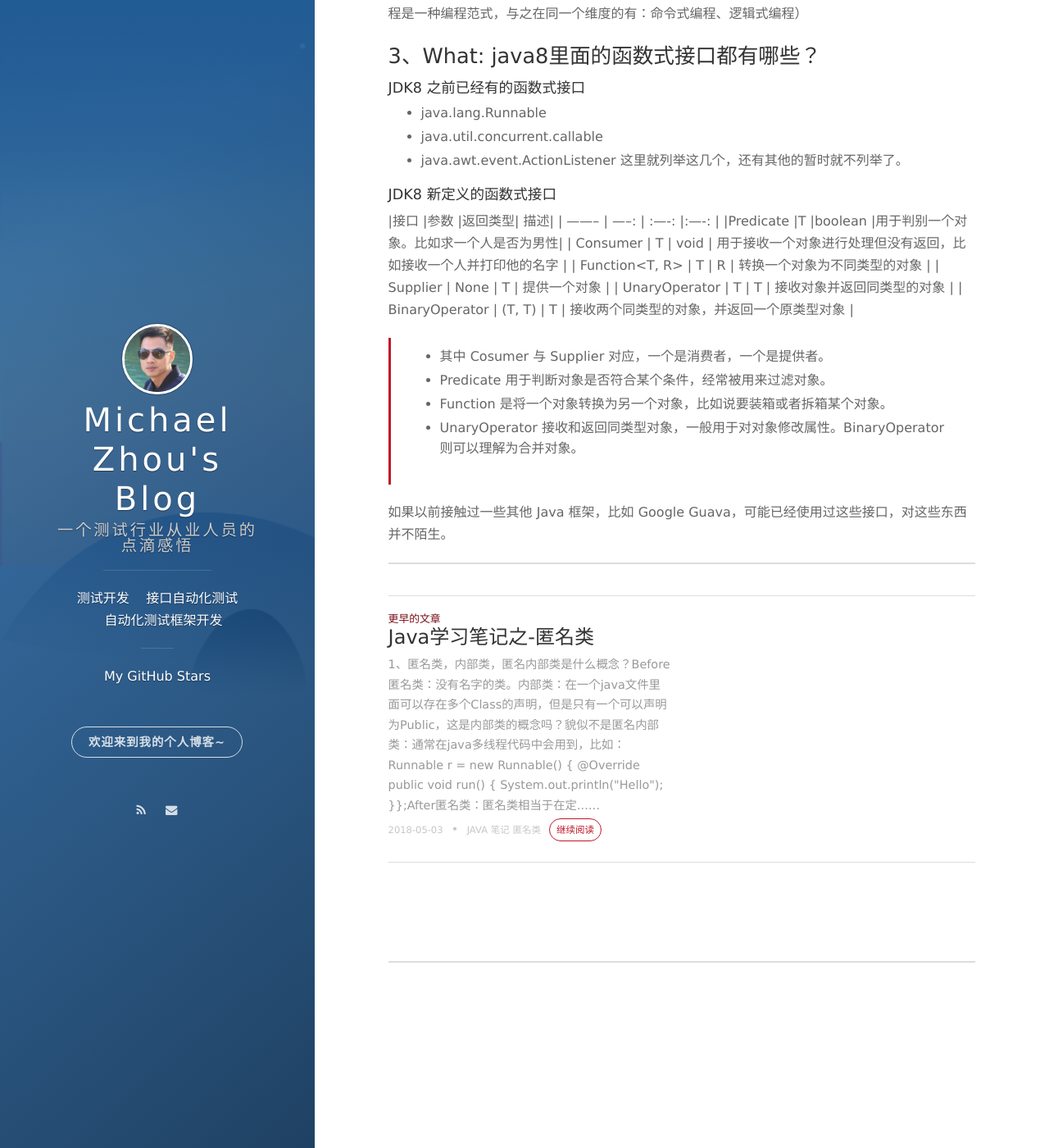
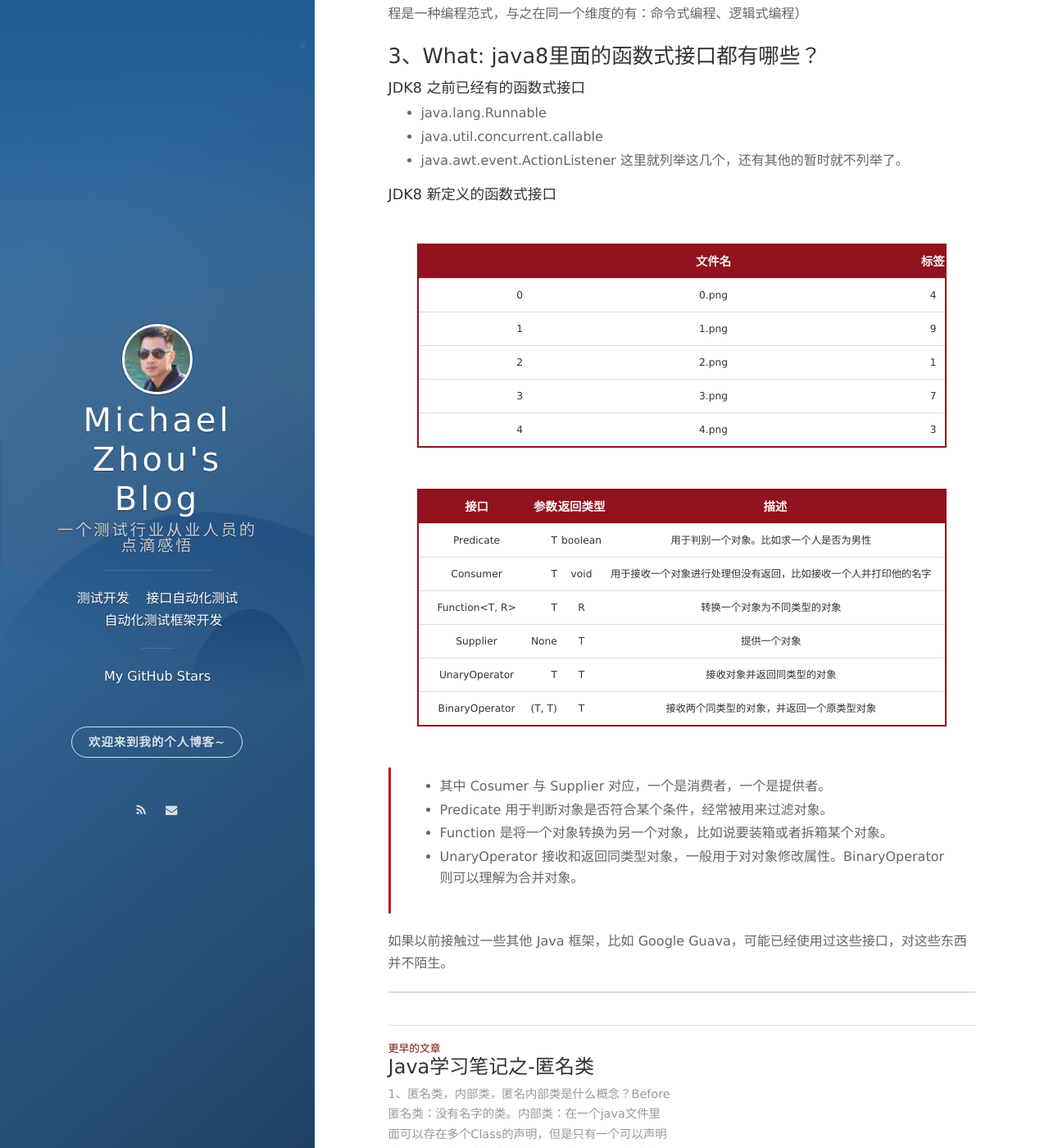
Before and after one commit to MichaelZhou111/MichaelZhou111.github.io, a Jekyll site: the page built from _posts/2018-06-28-JAVA学习笔记之-java8-lambada表达式.md, in a window 1280 px wide and 1400 px high, scrolled down 3714 px. Shown: the whole window at 82% size. Built offline with Jekyll 4.4.1, drawn with Linux system fonts in a browser that asks for light colours; nearby versions of some CDN libraries; comment, search, counter and statistics services are not loaded.

Commit message:
go on test table

```diff
--- a/_posts/2018-06-28-JAVA学习笔记之-java8-lambada表达式.md
+++ b/_posts/2018-06-28-JAVA学习笔记之-java8-lambada表达式.md
@@ -155,6 +155,15 @@ public interface Consumer<T> {
 这里就列举这几个，还有其他的暂时就不列举了。
 
 #### JDK8 新定义的函数式接口
+
+|    | 文件名 | 标签 |
+| -- |:-----:| ---:|
+|  0 | 0.png |  4  |
+|  1 | 1.png |  9  |
+|  2 | 2.png |  1  |
+|  3 | 3.png |  7  |
+|  4 | 4.png |  3  |
+
 |接口	|参数	|返回类型|	描述|
 | --------   | -----:   | :----: |:----: |
 |Predicate<T>	|T	|boolean	|用于判别一个对象。比如求一个人是否为男性|
```
